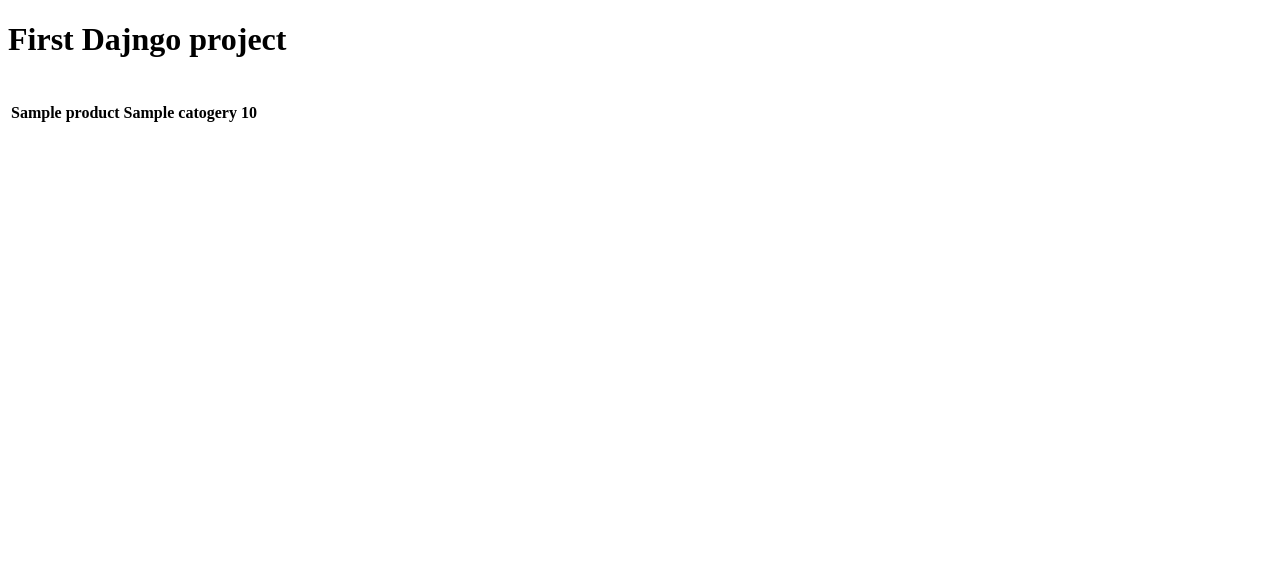
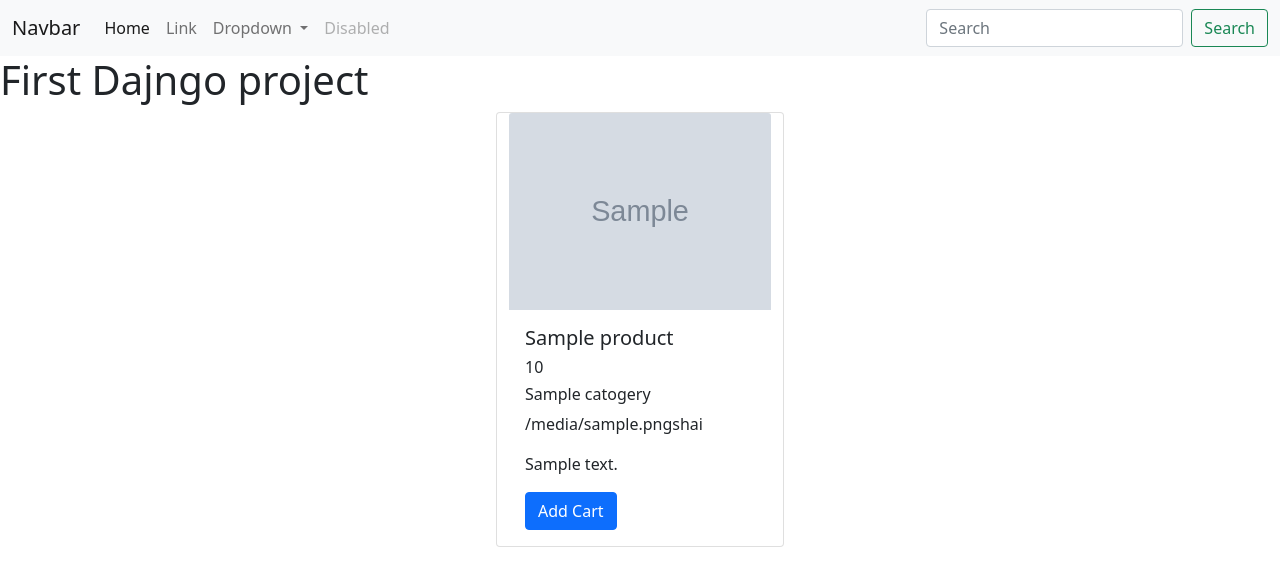
Before and after one commit to sssinha0/InternshipRest, a Python web app: template templates/index.html in a window 1280 px wide. Shown: the top 586 px of the page. Run offline with Jinja, Linux system fonts and the light colour scheme; the template is opened without the code that fills it: most values are stand-ins (such as "Sample title", 1, 10 or a date in 2020); grey boxes marked "Sample" are stand-in pictures.

Commit message:
"third change"

```diff
--- a/Ecommerce/settings.py
+++ b/Ecommerce/settings.py
@@ -119,3 +119,5 @@ USE_TZ = True
 # https://docs.djangoproject.com/en/2.2/howto/static-files/
 
 STATIC_URL = '/static/'
+MEDIA_URL="/image/downloads/"
+MEDIA_ROOT=BASE_DIR
--- a/Ecommerce/urls.py
+++ b/Ecommerce/urls.py
@@ -1,8 +1,9 @@
 
 from django.contrib import admin
 from django.urls import path,include
-
+from django.conf.urls.static import static
+from . import settings
 urlpatterns = [
     path('admin/', admin.site.urls),
     path('',include('store.urls')),
-]
+]+ static(settings.MEDIA_URL, document_root=settings.MEDIA_ROOT)
--- a/templates/index.html
+++ b/templates/index.html
@@ -1,31 +1,86 @@
-<!DOCTYPE html>
+<!doctype html>
 <html lang="en">
-<head>
-    <meta charset="UTF-8">
-    <meta name="viewport" content="width=device-width, initial-scale=1.0">
-    <title>Document</title>
-</head>
-<body>
+  <head>
+    <!-- Required meta tags -->
+    <meta charset="utf-8">
+    <meta name="viewport" content="width=device-width, initial-scale=1">
+<style>
+    section{
+        display: flex;
+    }
+</style>
+    <!-- Bootstrap CSS -->
+    <link href="https://cdn.jsdelivr.net/npm/bootstrap@5.0.0-beta1/dist/css/bootstrap.min.css" rel="stylesheet" integrity="sha384-giJF6kkoqNQ00vy+HMDP7azOuL0xtbfIcaT9wjKHr8RbDVddVHyTfAAsrekwKmP1" crossorigin="anonymous">
+
+    <title>Ecommerce</title>
+  </head>
+  <body>
+<!-- nav bar-->
+<nav class="navbar navbar-expand-lg navbar-light bg-light">
+    <div class="container-fluid">
+      <a class="navbar-brand" href="#">Navbar</a>
+      <button class="navbar-toggler" type="button" data-bs-toggle="collapse" data-bs-target="#navbarSupportedContent" aria-controls="navbarSupportedContent" aria-expanded="false" aria-label="Toggle navigation">
+        <span class="navbar-toggler-icon"></span>
+      </button>
+      <div class="collapse navbar-collapse" id="navbarSupportedContent">
+        <ul class="navbar-nav me-auto mb-2 mb-lg-0">
+          <li class="nav-item">
+            <a class="nav-link active" aria-current="page" href="#">Home</a>
+          </li>
+          <li class="nav-item">
+            <a class="nav-link" href="#">Link</a>
+          </li>
+          <li class="nav-item dropdown">
+            <a class="nav-link dropdown-toggle" href="#" id="navbarDropdown" role="button" data-bs-toggle="dropdown" aria-expanded="false">
+              Dropdown
+            </a>
+            <ul class="dropdown-menu" aria-labelledby="navbarDropdown">
+              <li><a class="dropdown-item" href="#">Action</a></li>
+              <li><a class="dropdown-item" href="#">Another action</a></li>
+              <li><hr class="dropdown-divider"></li>
+              <li><a class="dropdown-item" href="#">Something else here</a></li>
+            </ul>
+          </li>
+          <li class="nav-item">
+            <a class="nav-link disabled" href="#" tabindex="-1" aria-disabled="true">Disabled</a>
+          </li>
+        </ul>
+        <form class="d-flex">
+          <input class="form-control me-2" type="search" placeholder="Search" aria-label="Search">
+          <button class="btn btn-outline-success" type="submit">Search</button>
+        </form>
+      </div>
+    </div>
+  </nav>
+    <!-- Optional JavaScript; choose one of the two! -->
+
+    <!-- Option 1: Bootstrap Bundle with Popper -->
+    <script src="https://cdn.jsdelivr.net/npm/bootstrap@5.0.0-beta1/dist/js/bootstrap.bundle.min.js" integrity="sha384-ygbV9kiqUc6oa4msXn9868pTtWMgiQaeYH7/t7LECLbyPA2x65Kgf80OJFdroafW" crossorigin="anonymous"></script>
+
+    <!-- Option 2: Separate Popper and Bootstrap JS -->
+    <!--
+    <script src="https://cdn.jsdelivr.net/npm/@popperjs/core@2.5.4/dist/umd/popper.min.js" integrity="sha384-q2kxQ16AaE6UbzuKqyBE9/u/KzioAlnx2maXQHiDX9d4/zp8Ok3f+M7DPm+Ib6IU" crossorigin="anonymous"></script>
+    <script src="https://cdn.jsdelivr.net/npm/bootstrap@5.0.0-beta1/dist/js/bootstrap.min.js" integrity="sha384-pQQkAEnwaBkjpqZ8RU1fF1AKtTcHJwFl3pblpTlHXybJjHpMYo79HY3hIi4NKxyj" crossorigin="anonymous"></script>
+    -->
     <h1>First Dajngo project
     </h1>
-    {% for i in product %}
-    <table>
-        <tr>
-            <td>
-                <h4>{{i.name}}</h4>
-            </td>
-            <td>
-                <h4>{{i.catogery.name}}</h4>
-            </td>
-            <td>
-                <h4>{{i.price}}</h4>
-            </td>
-        </tr>
-    </table>
+<div class="container-fluid">
+    <div class="row mx-auto">
+        {% for i in product %}
+        <div class="card mx-auto mb-3" style="width: 18rem;">
+            <img src="{{i.image.url}}" class="card-img-top" alt="...">
+            <div class="card-body">
+              <h5 class="card-title">{{i.name}}</h5>
+              <h6>{{i.price}}</h6>
+              <h6>{{i.catogery.name}}</h6>
+              <p>{{i.image.url}}shai</p>
+              <p class="card-text">{{i.description}}</p>
+              <a href="#" class="btn btn-primary">Add Cart</a>
+            </div>
+          </div>
+        {% endfor %}
+        </div>
+</div>
 
-
-
-
-    {% endfor %}
 </body>
 </html>
```
